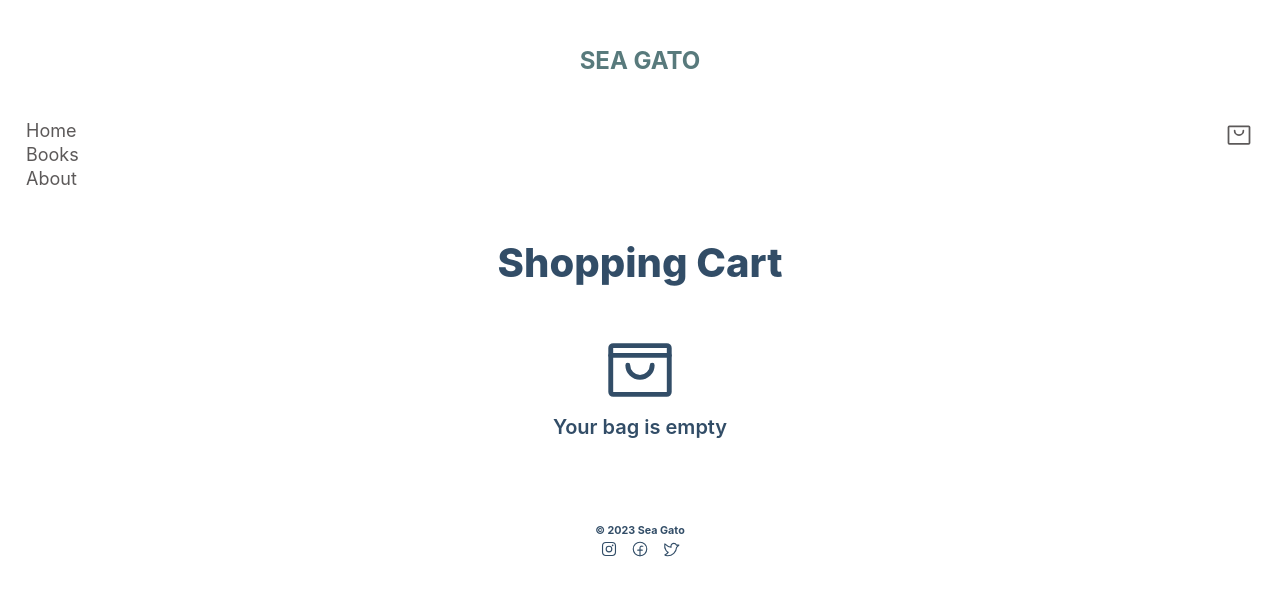
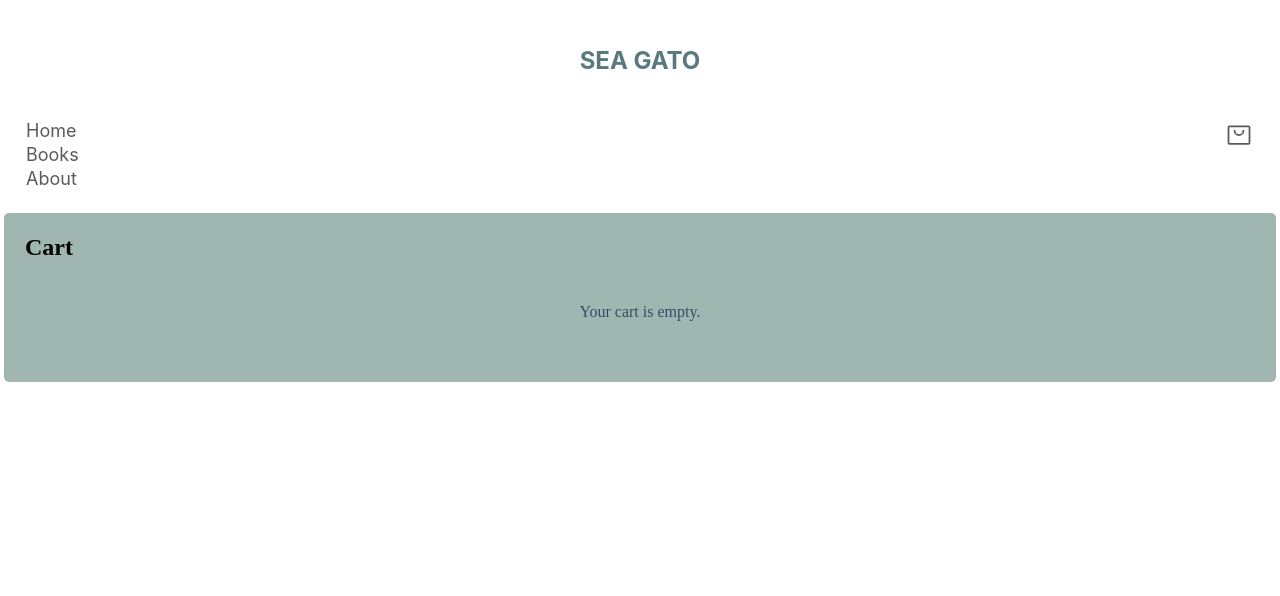
Before and after one commit to marainev/ycit030-ecommerce-project, a React (Create React App) app: page /cart in a window 1280 px wide. Shown: the top 596 px of the page. Built offline with nearby package versions, Linux system fonts and the light colour scheme.

Commit message:
updated cart (Luth)

```diff
--- a/src/App.jsx
+++ b/src/App.jsx
@@ -1,4 +1,5 @@
-import { Routes, Route } from 'react-router-dom';
+import React, { useState } from 'react';
+import { BrowserRouter as Router, Route, Routes } from 'react-router-dom';
 import Header from './components/Header';
 import Nav from './components/Nav';
 import Home from './pages/Home';
@@ -6,27 +7,40 @@ import Books from './pages/Books';
 import BookDetail from './pages/BookDetail';
 import SearchPage from './pages/SearchPage';
 import Cart from './pages/Cart';
-import Checkout from './pages/Checkout'
+import Checkout from './pages/Checkout';
 import About from './pages/About';
 import Contact from './pages/Contact';
 
+function App() {
+  const [cartItems, setCartItems] = useState([]);
 
-function App() {
+  const addToCart = (book) => {
+    const newItem = {
+      id: book.id,
+      title: book.title,
+      price: book.price,
+      quantity: book.quantity,
+    };
+    setCartItems((prevItems) => [...prevItems, newItem]);
+  };
+
   return (
-    <div className='App'>
-      <Header/>
-      <Nav/>
-          <Routes>
-            <Route path='/' element={<Home/>} />
-            <Route path='/books' element={<Books/>} />
-            <Route path='/books/:id' element={<BookDetail/>} />
-            <Route path='/search' element={<SearchPage/>} />
-            <Route path='/cart' element={<Cart/>} />
-            <Route path='/checkout' element={<Checkout/>} />
-            <Route path='/about' element={<About/>} />
-            <Route path='/contact' element={<Contact/>}/>
-          </Routes>
-    </div>
+    <Router>
+      <div className='App'>
+        <Header />
+        <Nav />
+        <Routes>
+          <Route path='/' element={<Home />} />
+          <Route path='/books' element={<Books />} />
+          <Route path='/books/:id' element={<BookDetail addToCart={addToCart} />} />
+          <Route path='/search' element={<SearchPage />} />
+          <Route path='/cart' element={<Cart cartItems={cartItems} />} />
+          <Route path='/checkout' element={<Checkout />} />
+          <Route path='/about' element={<About />} />
+          <Route path='/contact' element={<Contact />} />
+        </Routes>
+      </div>
+    </Router>
   );
 }
 
--- a/src/components/Footer.jsx
+++ b/src/components/Footer.jsx
@@ -7,8 +7,8 @@ const Footer = () => {
             <footer className='page-heading'>
                 <h6>&copy; 2023 Sea Gato</h6>
                 <p className='icons'>
-                    <InstagramLogo/> &nbsp;
-                    <FacebookLogo/> &nbsp;
+                    <InstagramLogo/>
+                    <FacebookLogo/>
                     <TwitterLogo/>
                 </p>
             </footer>
--- a/src/index.js
+++ b/src/index.js
@@ -1,13 +1,10 @@
 import React from 'react';
 import ReactDOM from 'react-dom/client';
 import App from './App';
-import { BrowserRouter } from 'react-router-dom';
 
 const root = ReactDOM.createRoot(document.getElementById('root'));
 root.render(
   <React.StrictMode>
-    <BrowserRouter>
-      <App />
-    </BrowserRouter>
+    <App />
   </React.StrictMode>
 );
--- a/src/pages/BookDetail.jsx
+++ b/src/pages/BookDetail.jsx
@@ -3,7 +3,7 @@ import { useParams, Link } from 'react-router-dom';
 import { PlusCircle, MinusCircle } from 'phosphor-react';
 import Data from '../data/Data';
 import Footer from '../components/Footer';
-import '../styles/data.scss'
+import '../styles/data.scss';
 
 const BookDetail = ({ addToCart }) => {
   const { id } = useParams();
@@ -13,7 +13,9 @@ const BookDetail = ({ addToCart }) => {
 
   const handleAddToCart = () => {
     const cartItem = {
-      book,
+      id: book.id,
+      title: book.title,
+      price: book.price,
       quantity,
     };
     addToCart(cartItem);
@@ -31,15 +33,12 @@ const BookDetail = ({ addToCart }) => {
     <div className='page-heading'>
       {book ? (
         <div>
-
-
-          <img src={book.imageURL} alt={book.title} className="book-image"/>
+          <img src={book.imageURL} alt={book.title} className='book-image' />
           <h2>{book.title}</h2>
           <h3>{book.author}</h3>
           <p>{book.description}</p>
           <p>Price: ${book.price}</p>
 
-          &nbsp;
           <div>
             <button onClick={handleDecrement}>
               <MinusCircle size={24} />
@@ -52,12 +51,10 @@ const BookDetail = ({ addToCart }) => {
           <button onClick={handleAddToCart}>Add to Cart</button>
           <Link to="/books">Back to Books</Link>
         </div>
-
-
       ) : (
         <div>Book not found</div>
       )}
-      <Footer/>
+      <Footer />
     </div>
   );
 };
--- a/src/pages/Books.jsx
+++ b/src/pages/Books.jsx
@@ -1,22 +1,10 @@
-import React, { useState } from 'react';
-import { Link, Routes, Route } from 'react-router-dom';
+import React from 'react';
+import { Link } from 'react-router-dom';
 import Data from '../data/Data';
 import Footer from '../components/Footer';
-import BookDetail from './BookDetail';
-import '../styles/data.scss'
+import '../styles/data.scss';
 
-const Books = () => {
-  const [cartItems, setCartItems] = useState([]);
-
-  const addToCart = (book) => {
-    const newItem = {
-      id: book.id,
-      title: book.title,
-      price: book.price,
-    };
-    setCartItems((prevItems) => [...prevItems, newItem]);
-  };
-
+const Books = ({ addToCart }) => {
   return (
     <div>
       <div className='page-heading'>
@@ -28,7 +16,7 @@ const Books = () => {
             <li key={book.id}>
               <Link to={`/books/${book.id}`}>
                 <div>
-                  <img src={book.imageURL} alt={book.title} className="book-image"/>
+                  <img src={book.imageURL} alt={book.title} className='book-image' />
                   <h2>{book.title}</h2>
                   <p>{book.author}</p>
                 </div>
@@ -38,9 +26,6 @@ const Books = () => {
         </ul>
       </div>
       <Footer />
-      <Routes>
-        <Route path='/books/:id' element={<BookDetail addToCart={addToCart} />} />
-      </Routes>
     </div>
   );
 };
--- a/src/pages/Cart.jsx
+++ b/src/pages/Cart.jsx
@@ -1,27 +1,41 @@
-import React, {useContext, useEffect} from 'react';
-import { Link } from 'react-router-dom';
-import { Minus, Plus, ShoppingBagOpen } from 'phosphor-react';
-import Footer from '../components/Footer';
+import React from 'react';
+import '../styles/cart.scss';
+import '../styles/data.scss'
 
-const Cart = () => {
+const Cart = ({ cartItems }) => {
+  const getTotalCost = () => {
+    return cartItems.reduce((total, item) => total + item.price * item.quantity, 0);
+  };
 
-    // const { cartItems, setCartItems } = useContext(Data);
-
-
-    return (
-        <div>
-            <div className='page-heading'>
-                <h2>Shopping Cart</h2>
-            </div>
-            <div className='empty-cart'>
-                <ShoppingBagOpen size={80}/>
-                <h3>Your bag is empty</h3>
-
-            </div>
-
-            <Footer/>
-        </div>
-    )
+  return (
+    <div className="cart-container">
+      <h2>Cart</h2>
+      {cartItems.length === 0 ? (
+        <p className='page-heading'>Your cart is empty.</p>
+      ) : (
+        <>
+          <ul className="cart-items">
+            {cartItems.map((item) => (
+              <li key={item.id}>
+                <div className="page-heading">
+                  <img src={item.imageURL} alt={item.title} className="book-image" />
+                  <div className="page-heading">
+                    <h3>{item.title}</h3>
+                    <p>Author: {item.author}</p>
+                    <p>Quantity: {item.quantity}</p>
+                    <p>Price: ${item.price}</p>
+                  </div>
+                </div>
+              </li>
+            ))}
+          </ul>
+          <div className="total-cost">
+            <p>Total Cost: ${getTotalCost()}</p>
+          </div>
+        </>
+      )}
+    </div>
+  );
 };
 
 export default Cart;
--- /dev/null
+++ b/src/styles/cart.scss
@@ -0,0 +1,34 @@
+.cart-container {
+    margin-top: 20px;
+    padding: 20px;
+    background-color: #9fb7b0;
+    border-radius: 5px;
+}
+.cart-items {
+    list-style-type: none;
+    padding: 0;
+}
+.cart-items li {
+    display: flex;
+    align-items: center;
+    margin-bottom: 20px;
+}
+.item-info {
+    display: flex;
+    align-items: center;
+}
+// .book-image {
+//     width: 80px;
+//     height: 100px;
+//     object-fit: cover;
+//     margin-right: 20px;
+// }
+.item-details {
+    flex-grow: 1;
+}
+.total-cost {
+    display: flex;
+    justify-content: flex-end;
+    margin-top: 20px;
+    font-weight: bold;
+}
--- a/src/styles/data.scss
+++ b/src/styles/data.scss
@@ -1,5 +1,24 @@
+.book-view{
+    text-align: center;
+    margin: 40px 0px;
+    color: #324d67;
+}
+.book-view h2{
+    font-size: 20px;
+    font-weight: 600;
+}
+.book-view p{
+    font-size: 16px;
+    font-weight: 200;
+    padding-bottom: 20px;
+}
 .book-image {
-    width: 400px; /* Set your desired width here */
+    width: 370px; /* Set your desired width here */
     height: 500px; /* Set your desired height here */
     object-fit: fill; /* This property ensures the image fills the specified dimensions without distorting its aspect ratio */
 }
+ul {
+    list-style-type: none;
+    padding: 0;
+    margin: 0;
+}
```
